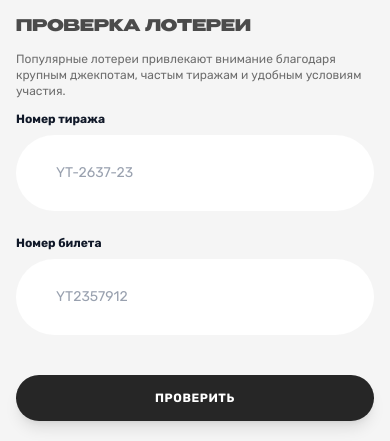
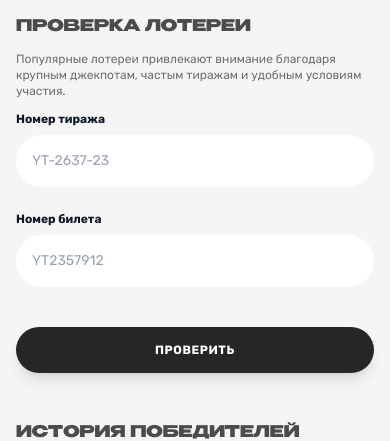
Before and after one commit to Seitek2002/kg-loto, a Next.js app: page / in a window 390 px wide. Shown: the part 1380-1821 px from the top of the page. Built offline with nearby package versions, Linux system fonts and the light colour scheme; no server answers.

Commit message:
padding-cahnged

```diff
--- a/src/app/(main)/sections/CheckLottery.tsx
+++ b/src/app/(main)/sections/CheckLottery.tsx
@@ -23,7 +23,7 @@ export const CheckLottery = () => {
             id='draw-number'
             type='text'
             placeholder='YT-2637-23'
-            className='w-full lg:text-xl py-7 px-10 rounded-full lg:rounded-r-none bg-white text-sm text-gray-900 placeholder:text-gray-400 border-none outline-none focus:ring-2 focus:ring-gray-200 transition-all font-rubik'
+            className='w-full lg:text-xl p-4 lg:py-7 lg:px-10 rounded-full lg:rounded-r-none bg-white text-sm text-gray-900 placeholder:text-gray-400 border-none outline-none focus:ring-2 focus:ring-gray-200 transition-all font-rubik'
           />
         </div>
 
@@ -38,7 +38,7 @@ export const CheckLottery = () => {
             id='ticket-number'
             type='text'
             placeholder='YT2357912'
-            className='w-full lg:text-xl py-7 px-10 rounded-full lg:rounded-none bg-white text-sm text-gray-900 placeholder:text-gray-400 border-none outline-none focus:ring-2 focus:ring-gray-200 transition-all font-rubik'
+            className='w-full lg:text-xl p-4 lg:py-7 lg:px-10 rounded-full lg:rounded-none bg-white text-sm text-gray-900 placeholder:text-gray-400 border-none outline-none focus:ring-2 focus:ring-gray-200 transition-all font-rubik'
           />
         </div>
 
```
